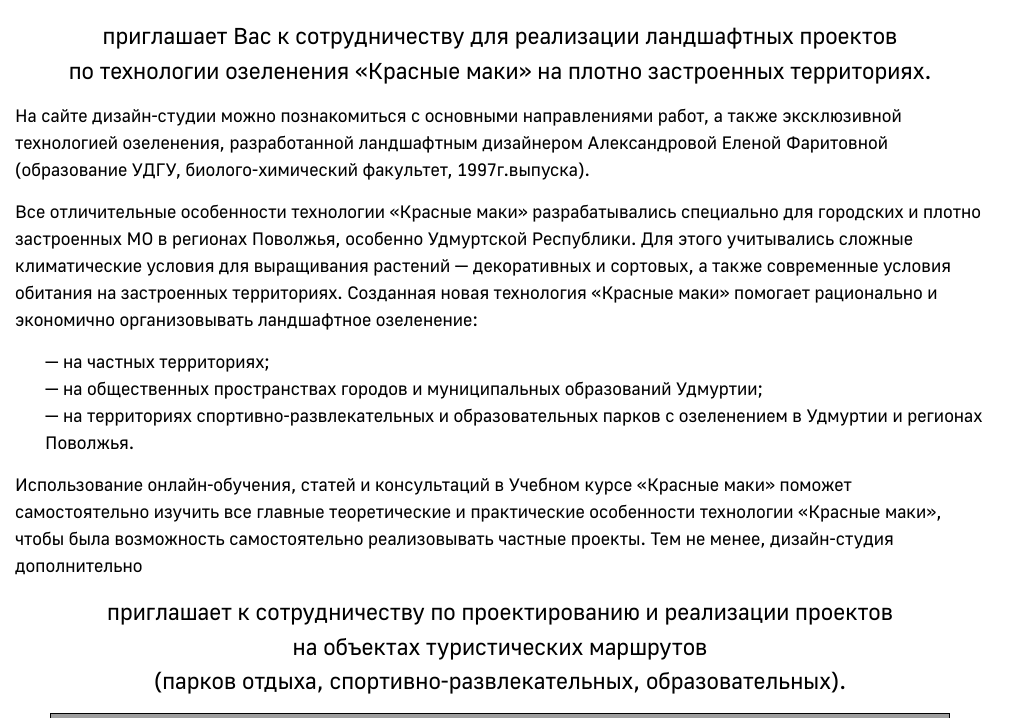
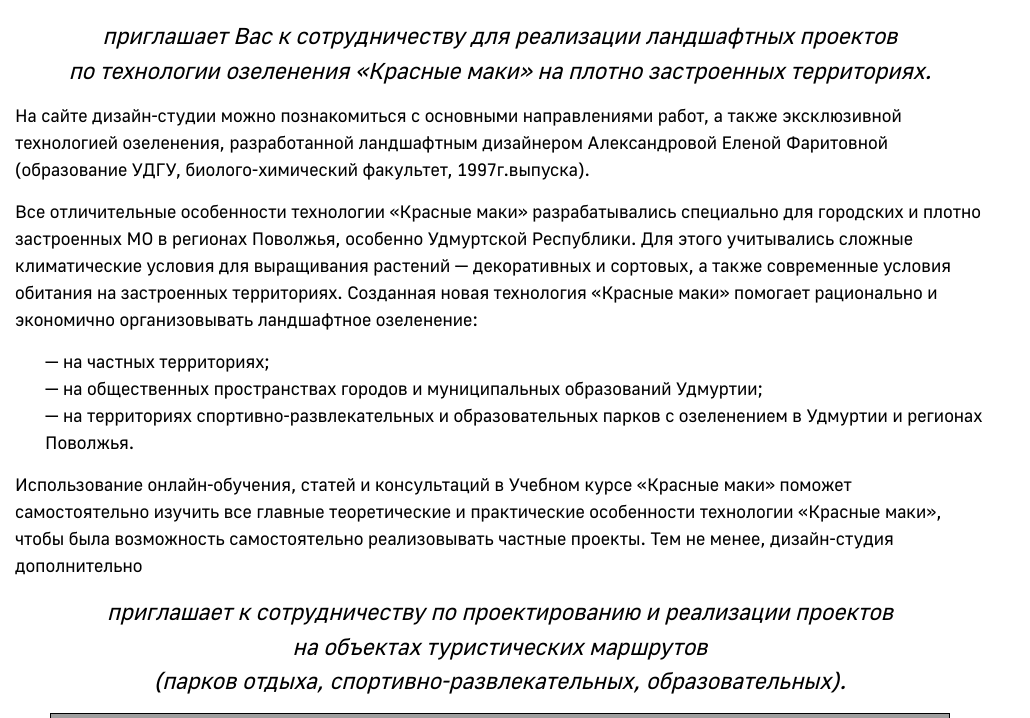
Before and after one commit to MineScieper/krasnmak_blog, a Laravel app: page / in a window 1280 px wide. Shown: the part 677-1395 px from the top of the page, without its empty margins (0-1030 px from the left). Run offline with Laravel 8, Linux system fonts and the light colour scheme; data that the repository does not hold is empty; grey boxes are pictures that could not be loaded.

Commit message:
добавление остатков текста на гл. страницу + изменение некоторых стилей

```diff
--- a/public/css/common_styles.css
+++ b/public/css/common_styles.css
@@ -30,7 +30,7 @@
     font-size: 20px;
     /*background: rgb(82, 128, 185);*/
     background: #ffede6;
-    border: 1px solid rgba(34, 60, 80, 0.1);
+    border: 1px solid rgba(34, 60, 80, 0.3);
     color: black;
     border-radius: 10px;
     text-align: center;
--- a/public/css/main_layout_styles.css
+++ b/public/css/main_layout_styles.css
@@ -164,6 +164,12 @@
     background: #0BDA51;
 }
 
+.quote {
+    font-size: 23px;
+    text-align: center;
+    margin-bottom: 15px;
+    font-style: italic;
+}
 
 .footer {
     color: #dbdbdb;
--- a/resources/views/main.blade.php
+++ b/resources/views/main.blade.php
@@ -17,7 +17,7 @@
         <div class="page_image" style="background-image: url(../images/home_photo_1.jpeg)"></div>
     </div>
 
-    <div style="font-size: 23px; text-align: center; margin-bottom: 15px">
+    <div class="quote">
         приглашает Вас к сотрудничеству для реализации ландшафтных проектов <br>
         по технологии озеленения «Красные маки» на плотно застроенных территориях.
     </div>
@@ -39,7 +39,7 @@
         реализовывать частные проекты. Тем не менее, дизайн-студия дополнительно
     </p>
 
-    <div style="font-size: 23px; text-align: center; margin-bottom: 15px">
+    <div class="quote">
         приглашает к сотрудничеству по проектированию и реализации проектов <br>
         на объектах туристических маршрутов <br>
         (парков отдыха, спортивно-развлекательных, образовательных).
@@ -86,7 +86,7 @@
     </div>
 
     <span data-hystmodal="#textRequestWindow" class="submit_button">
-        Откликнуться
+        Оставить сообщение
     </span>
     <div class="hystmodal" id="textRequestWindow" aria-hidden="true">
         <div class="hystmodal__wrap">
@@ -97,7 +97,7 @@
                     <form action="##" method="post" class="sidebar_modal_form user_send_form" data-controller-method="questionRequest">
                         @csrf
                         <div class="input_label" style="font-size: 28px">
-                            Откликнуться
+                            Оставить сообщение
                         </div>
                         <div class="form_item">
                             <label class="input_label" for="email_for_message">E-mail</label>
@@ -130,5 +130,10 @@
             </div>
         </div>
     </div>
+    <br>
+    <p>
+        Если Вас заинтересовали наши предложения, можете оставить сообщение, нажав на кнопку выше
+        или провести индивидуальную консультацию, договорившись о встрече по телефону или электронной почте.
+    </p>
 
 @endsection
```
